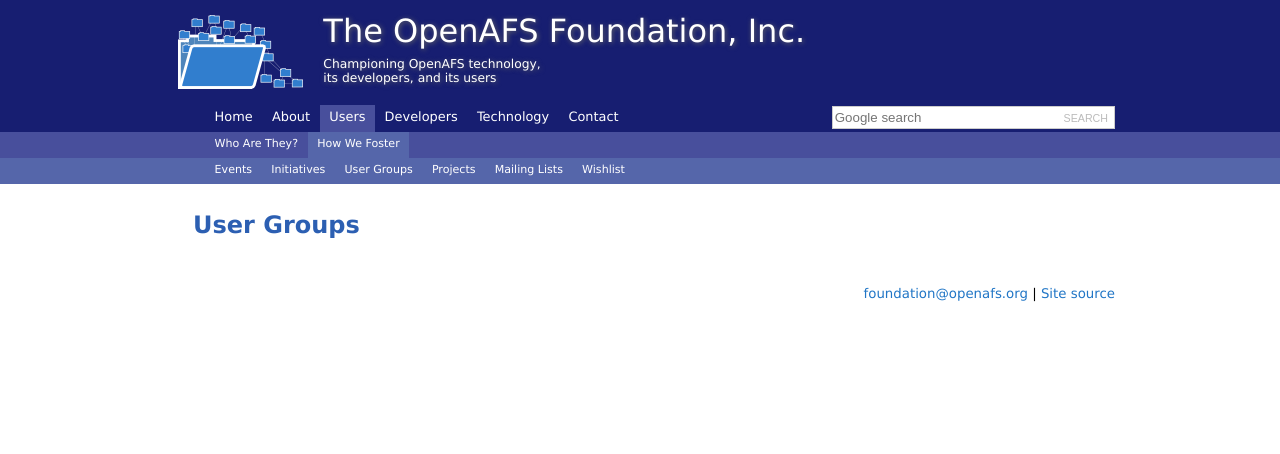
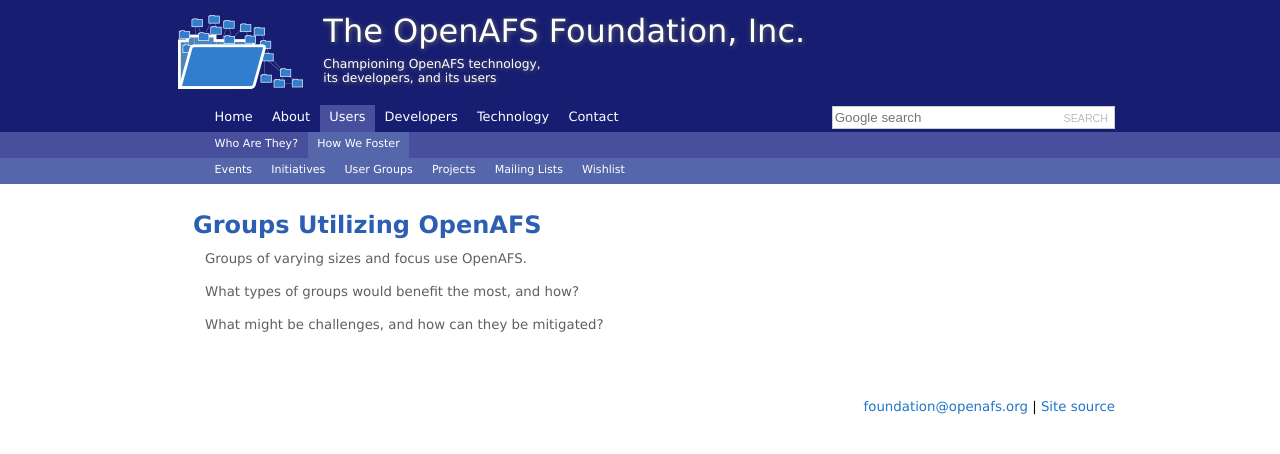
Before and after one commit to openafsfoundation/openafsfoundation.org, a Jekyll site: the page built from users/groups/index.md, in a window 1280 px wide. Shown: the top 454 px of the page. Built offline with Jekyll 4.4.1, drawn with Linux system fonts in a browser that asks for light colours.

Commit message:
Update index.md

```diff
--- a/users/groups/index.md
+++ b/users/groups/index.md
@@ -3,4 +3,10 @@
 nav: [users,how]
 ---
 
-## User Groups ##
+## Groups Utilizing OpenAFS ##
+
+Groups of varying sizes and focus use OpenAFS.
+
+What types of groups would benefit the most, and how?
+
+What might be challenges, and how can they be mitigated?
```
